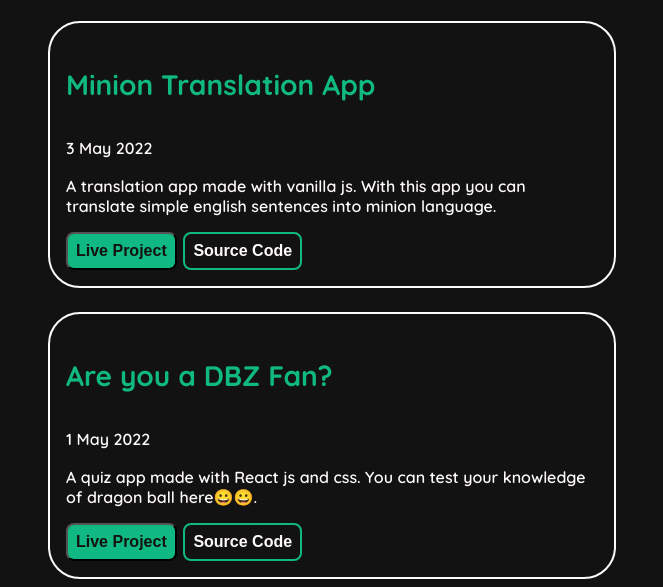
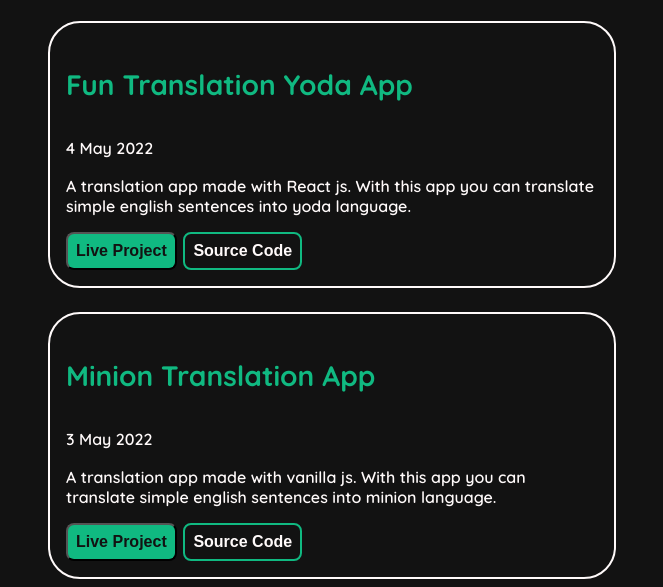
Before and after one commit to Ankur9669/Ankur_Gupta_Portfolio, a plain HTML site: page projects.html in a window 1280 px wide. Shown: the part 213-800 px from the top of the page, without its empty margins (308-971 px from the left). Drawn offline with Linux system fonts and the light colour scheme.

Commit message:
added: fun translation yoda app link

```diff
--- a/projects.html
+++ b/projects.html
@@ -24,6 +24,21 @@
     </nav>
     <h1 class = "blogs-heading">My Projects</h1>
     <ul class = "list-non-bulleted projects-list">
+        <li class = "blogs-list-item-bg-black">
+            <h3 class = "blogs-project-title-bg-black">Fun Translation Yoda App</h3>
+            <small class = "blogs-projects-bg-black-text">4 May 2022</small>
+            <p class = "blogs-projects-bg-black-text">A translation app made with React js. With this app you
+                can translate simple english sentences into yoda language.
+            </p>
+            <button class = "button-bg-black">
+                <a class= "link link-bg-black" href = "https://sb6g5.csb.app/
+
+                ">Live Project</a>
+            </button>
+            <button class = "button-bg-green">
+                <a class = "link link-bg-green" href = "https://codesandbox.io/s/fun-translation-app-for-level0-sb6g5">Source Code</a>
+            </button>
+        </li>
         <li class = "blogs-list-item-bg-black">
             <h3 class = "blogs-project-title-bg-black">Minion Translation App</h3>
             <small class = "blogs-projects-bg-black-text">3 May 2022</small>
```
